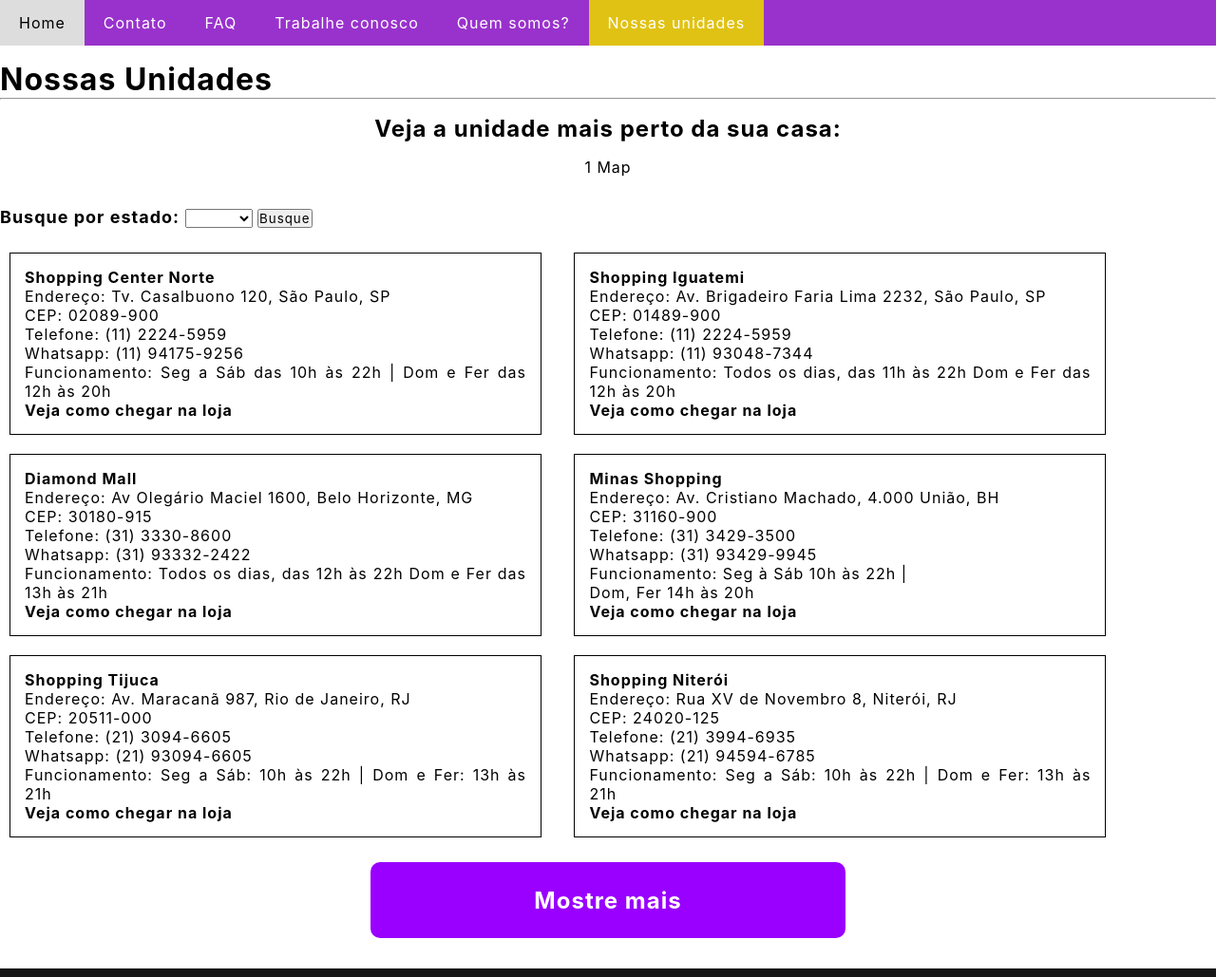
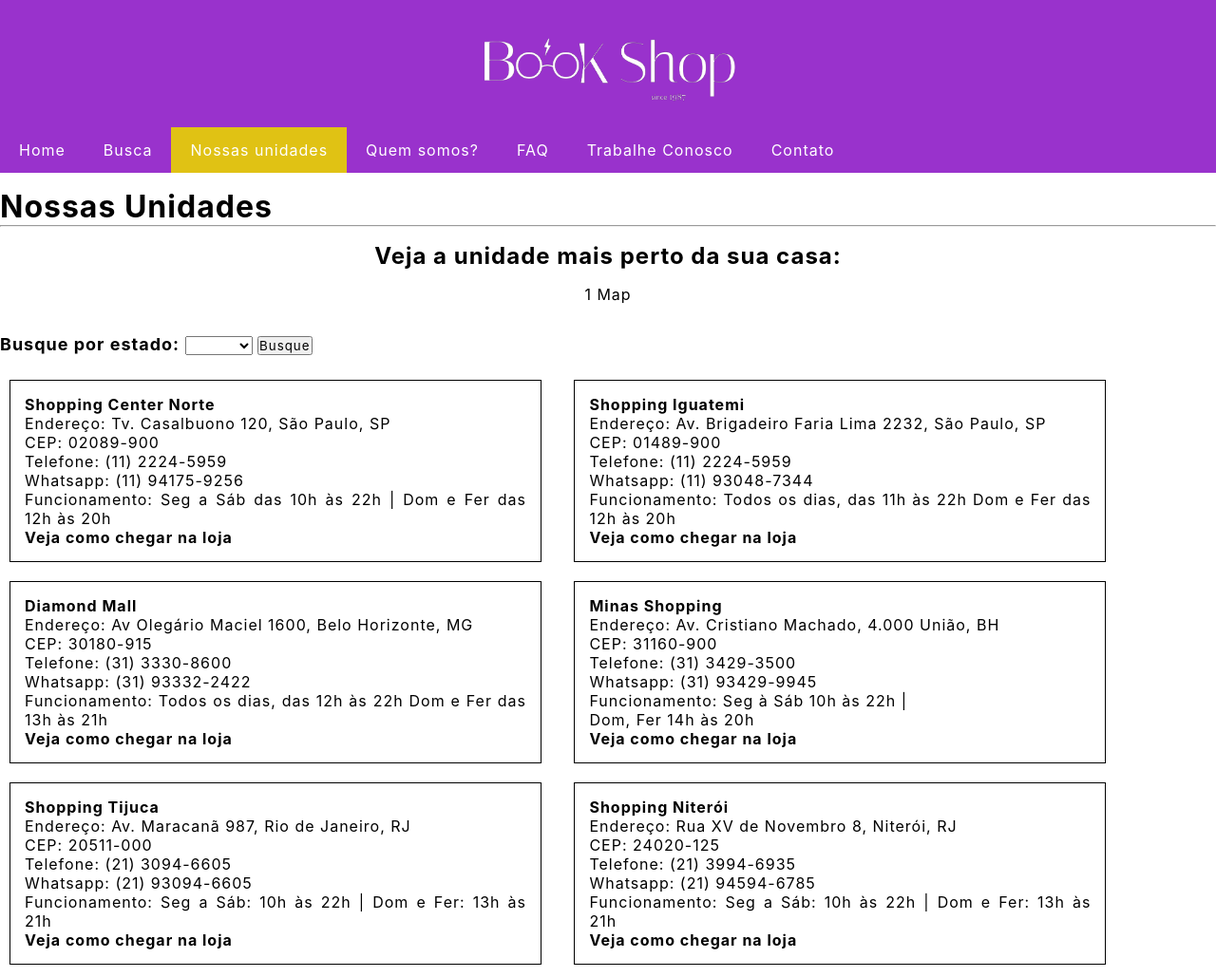
Before and after one commit to Projeto-Livraria/site, a plain HTML site: page unidades.html in a window 1280 px wide. Shown: the top 1029 px of the page at 95% size. Drawn offline with Linux system fonts and the light colour scheme; a script that the page names is missing.

Commit message:
Alterar menu e adicinar icone de pagina

```diff
--- a/unidades.html
+++ b/unidades.html
@@ -8,16 +8,20 @@
     <meta charset="UTF-8">
     <meta name="viewport" content="width=device-width, initial-scale=1.0">
     <title>BookShop | Nossas Unidades</title>
+    <link rel="icon" href="imagens/Design_sem_nome-removebg-preview.png" type="image/png">
 </head>
 <body>
 
     <div class="navbar">
+        <br>
+        <center><img src="imagens/logomenu-removebg-preview.png" width="300" large="300"></center><br>
         <a href="#home">Home</a>
+        <a href="#contato">Busca</a>
+        <a href="#faq" class="active">Nossas unidades</a>
+        <a href="#trabalhe">Quem somos?</a>
+        <a href="#somos">FAQ</a>
+        <a href="#unidades">Trabalhe Conosco</a>
         <a href="#contato">Contato</a>
-        <a href="#faq">FAQ</a>
-        <a href="#trabalhe">Trabalhe conosco</a>
-        <a href="#somos">Quem somos?</a>
-        <a href="#unidades" class="active">Nossas unidades</a>
     </div>
     <br>
 
```
Also changed, not shown: imagens/Design_sem_nome-removebg-preview.png (added), imagens/logomenu-removebg-preview.png (added).
